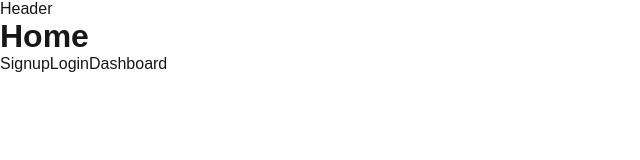
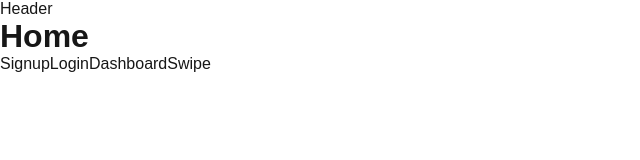
Before and after one commit to thanetate/HackUNT, a Next.js app: page / in a window 1280 px wide. Shown: the top 160 px of the page, without its empty margins (0-640 px from the left). Built offline with nearby package versions, Linux system fonts and the light colour scheme.

Commit message:
Adding route to swipe page

```diff
--- a/app/page.tsx
+++ b/app/page.tsx
@@ -11,6 +11,8 @@ export default function Home() {
       <Link href="/signup">Signup</Link>
       <Link href="/login">Login</Link>
       <Link href="/dashboard">Dashboard</Link>
+      <Link href="/swipe">Swipe</Link>
+
     </main>
   );
 }
```
